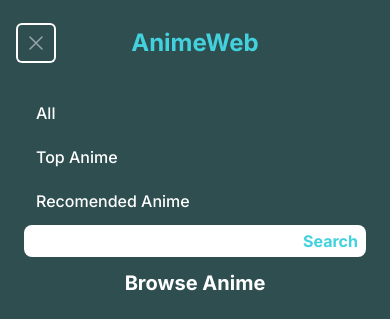
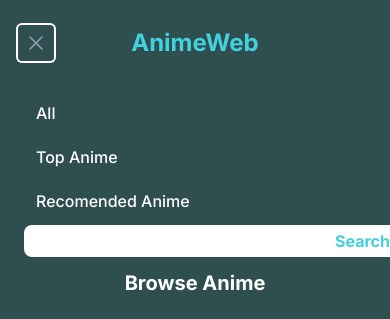
Before and after one commit to Fnrzz/AnimeWebV2, a Next.js app: page /browse in a window 390 px wide. Both pictures are taken after a click on the button "Open main menu". Shown: the top 319 px of the page. Built offline with nearby package versions, Linux system fonts and the light colour scheme.

Commit message:
update Bug input Search

```diff
--- a/src/components/Navbar/index.jsx
+++ b/src/components/Navbar/index.jsx
@@ -72,7 +72,7 @@
       {/* Mobile menu, show/hide based on menu state. */}
       {isMobile && (
         <div className="md:hidden" id="mobile-menu">
-          <div className="space-y-1 px-2 pb-3 pt-2 max-w-[100vw]">
+          <div className="space-y-1 px-2 pb-3 pt-2 w-[100vw]">
             <a
               href="/"
               className={`${
```
